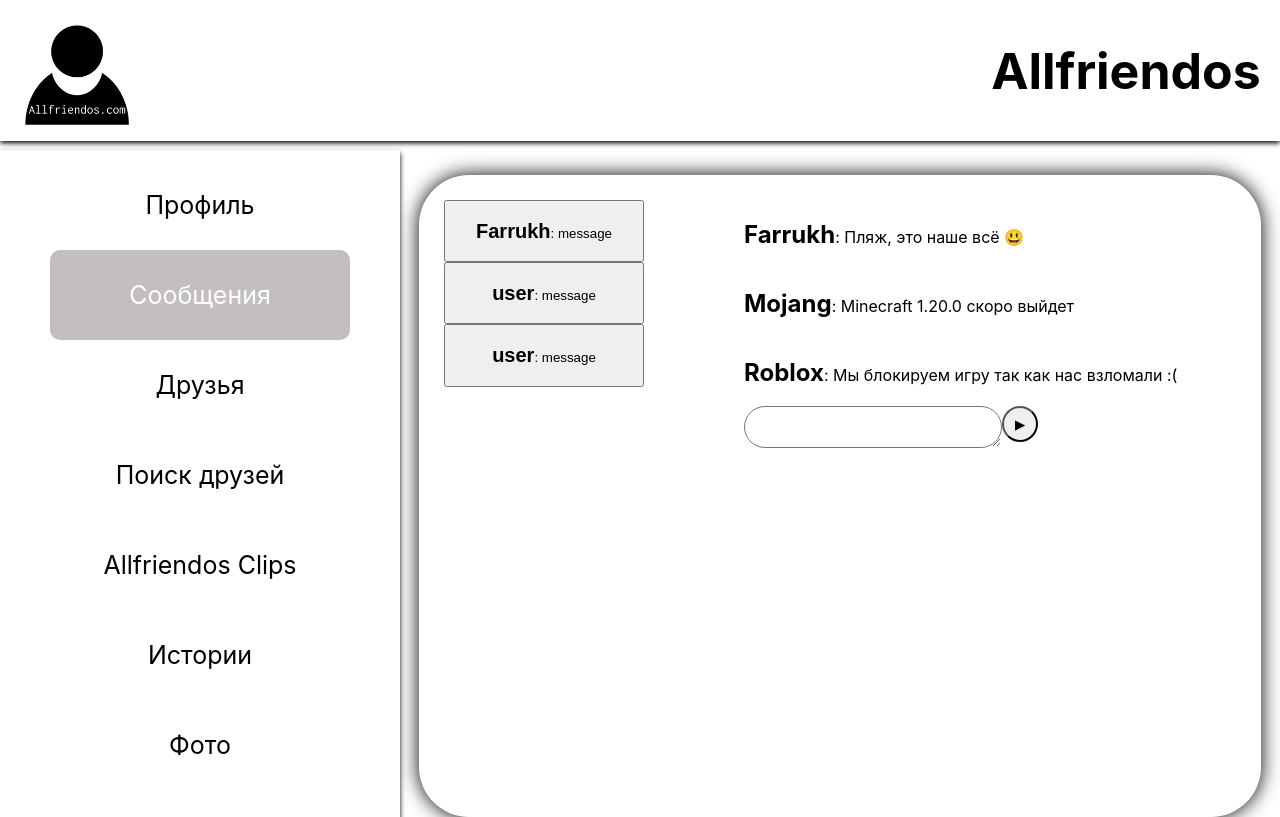
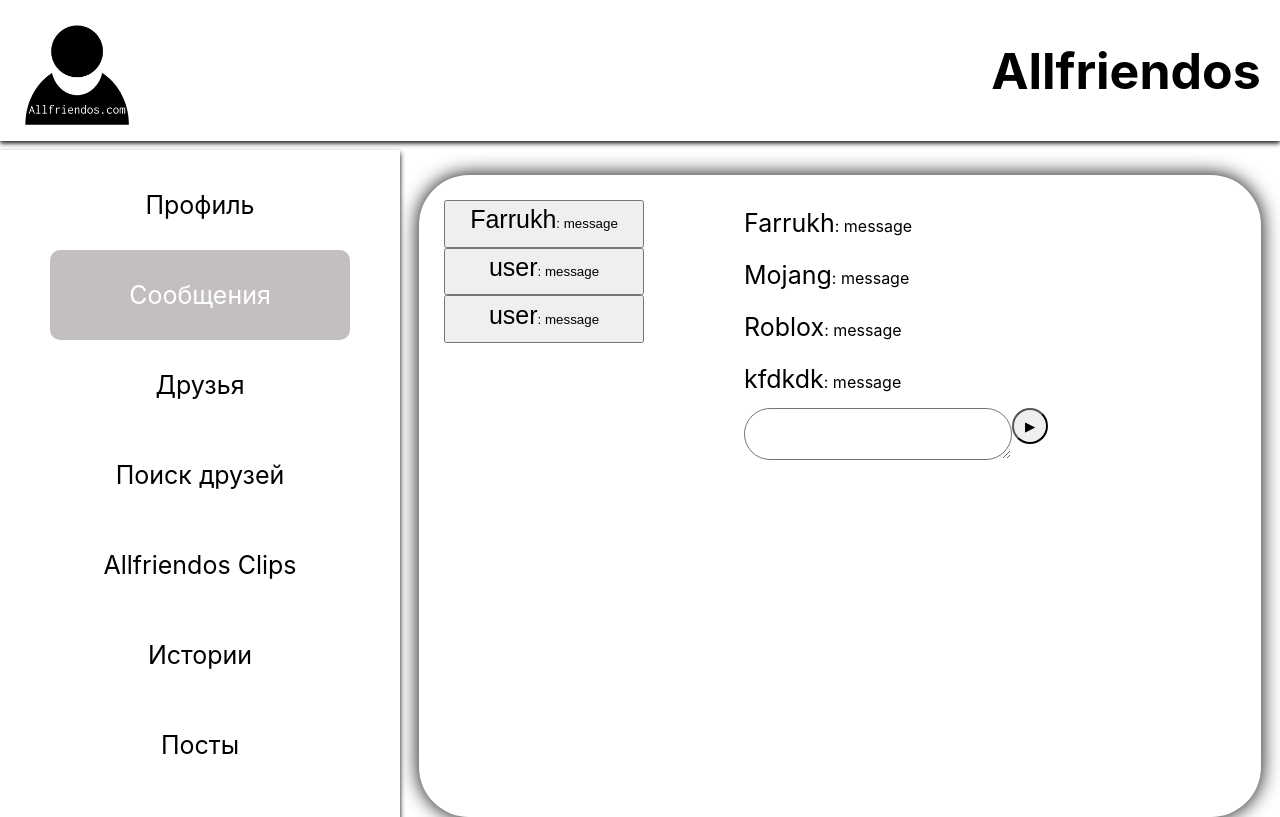
Before and after one commit to FarrukhGames/Alfriendos, a React (Create React App) app: page /messages in a window 1280 px wide. Built offline with nearby package versions, Linux system fonts and the light colour scheme.

Commit message:
Переместил messages в state и сделал функцию

```diff
--- a/src/App.css
+++ b/src/App.css
@@ -72,8 +72,10 @@ img {
 
 .send textarea {
     width: 50%;
-    border-radius: 100px;
-    padding: 5px;
+    border-radius: 30px;
+    padding: 10px;
+    resize: vertical;
+    max-height: 445px;
 }
 
 .send button {
--- a/src/App.jsx
+++ b/src/App.jsx
@@ -8,19 +8,12 @@ import Error from './components/Error';
 import {Route, Routes} from 'react-router-dom';
 
 const App = (props) => {
-  const numbers = [1, 2, 3, 4, 5];
-  // let numbers2 = [];
-  // numbers.forEach((number ,i) => {
-  //   // numbers2[i] = number + 1;
-  //   numbers2.push(number * 2)
-  // });
+  const numbers = [13, 14, 15, 16, 17];
   const numbers2 = numbers.map((number) => {
-    return number * 2;
+    return number * 10;
   });
-  numbers2.push(651);
-  numbers2.push(845);
-  const numbers3 = numbers2;
-  // console.log(numbers3, numbers2);
+  console.log(numbers2);
+  console.log(props.publications)
   return (
     <>
       <Header/>
@@ -28,7 +21,7 @@ const App = (props) => {
         <Navigation/>
         <Routes>
           <Route path="/messages" element={<Messages messages={props.messages}/>}/>
-          <Route path="/posts" element={<Posts publications={props.publications}/>}/>
+          <Route path="/posts" element={<Posts/>}/>
           <Route path="/profile" element={<Profile/>}/>
           <Route path="/*" element={<Error/>}/>
         </Routes>
--- a/src/components/Message.js
+++ b/src/components/Message.js
@@ -1,7 +1,10 @@
+import {Link} from "react-router-dom";
+
 const Message = (props) => {
     return (
         <div className="message-user">
-            <h1>{props.userName ? props.userName : "user"}</h1>
+            {/* <Link to={"/" + props.userName}>{props.userName ? props.userName : "user"}</Link> */}
+            <Link to={`/${props.userName}`}>{props.userName ? props.userName : "user"}</Link>
             <p>{props.message ? props.message : ": message"}</p>
         </div>
     );
--- a/src/components/Messages.js
+++ b/src/components/Messages.js
@@ -1,4 +1,5 @@
 import Message from './Message';
+import {messages} from '../data/state';
 const Messages = (props) => {
     return (
         <section className="message">
@@ -8,8 +9,8 @@ const Messages = (props) => {
                 <button><Message/></button>
             </div>
             <div className="messages">
-                {props.messages.map((element) => {
-                    return <Message userName={element.userName} message={element.message} key={element.id}/>
+                {messages.map((element) => {
+                    return <Message userName={element.userName} messages={element.messages} key={element.id}/>
                 })}
                 <div className="send">
                     <textarea></textarea>
--- a/src/components/Navigation.js
+++ b/src/components/Navigation.js
@@ -2,14 +2,14 @@ import {Link, NavLink} from 'react-router-dom';
 const Navigation = () => {
     return (
         <nav className="navigation">
-            <NavLink to="/Profile" className="Profil">Профиль</NavLink>
-            <NavLink to="/messages" className="Message">Сообщения</NavLink>
-            <a href="#" className="Friends">Друзья</a>
-            <a href="#" className="Find-friends">Поиск друзей</a>
-            <a href="#" className="Reels">Allfriendos Clips</a>
-            <a href="#" className="History">Истории</a>
-            <NavLink to="/Posts" className="Post">Фото</NavLink>
-            <a href="#" className="Favorites">Избранное</a>
+            <NavLink to="/profile">Профиль</NavLink>
+            <NavLink to="/messages">Сообщения</NavLink>
+            <a href="#">Друзья</a>
+            <a href="#">Поиск друзей</a>
+            <a href="#">Allfriendos Clips</a>
+            <a href="#">Истории</a>
+            <NavLink to="/posts">Посты</NavLink>
+            <a href="#">Избранное</a>
         </nav>
     );
 }
--- a/src/components/Posts.js
+++ b/src/components/Posts.js
@@ -1,11 +1,13 @@
 import Publication from './Publication';
+import {publications} from '../data/state';
 const Posts = (props) => {
+    console.log(props)
     return (
         <section className="posts">
             {/* <Publication userName={publications[0].userName} text={publications[0].text} img={publications[0].img}/>
             <Publication userName={publications[1].userName} text={publications[1].text} img={publications[1].img}/>
             <Publication userName={publications[2].userName} text={publications[2].text} img={publications[2].img}/> */}
-            {props.publications.map((element) => {
+            {publications.map((element) => {
                 return <Publication userName={element.userName} text={element.text} img={element.img} key={element.id}/>
             })}
         </section>
--- a/src/components/Profile.js
+++ b/src/components/Profile.js
@@ -1,6 +1,6 @@
 import Posts from './Posts';
 import ProfileInfo from './ProfileInfo';
-const profile = () => {
+const Profile = (props) => {
     return (
         <div className="profile">
             <ProfileInfo/>
@@ -9,4 +9,4 @@ const profile = () => {
     );
 }
 
-export default profile;
+export default Profile;
--- /dev/null
+++ b/src/data/state.js
@@ -0,0 +1,34 @@
+import image from '../images/plage.jpg';
+export const publications = [
+    {userName: "Farrukh", text: "Пляж, это наше всё 😃", img: image, id: 1},
+    {userName: "Leo Messi", text: "I WON THE WORLD CUP!!!" , img: image, id: 2},
+    {userName: "Elon Musk", text: "Я купил планету земля", img: image, id: 3}
+];
+export const messages = [
+  {userName: "Farrukh", message: ": Пляж, это наше всё 😃", id: 1},
+  {userName: "Mojang", message: ": Minecraft 1.20.0 скоро выйдет", id: 2},
+  {userName: "Roblox", message: ": Мы блокируем игру так как нас взломали :(", id: 3}
+];
+
+const addPost = (userName, text) => {
+    const newPost = {
+        userName: userName,
+        text: text,
+        img: image,
+        id: 4
+    }
+    publications.push(newPost);
+}
+
+addPost("lq^plsdzq", "okaqjsd qojsd ojzqisd zjq");
+
+const addMessage = (userName, text) => {
+    const newMessage = {
+        userName: userName,
+        text: text,
+        id: 4
+    }
+    messages.push(newMessage);
+}
+
+addMessage("kfdkdk", "jhi upiqsh fdqjuq hhuoç sqfjuih qijuhc uh");
--- a/src/index.js
+++ b/src/index.js
@@ -4,24 +4,11 @@ import './index.css';
 import App from './App';
 import reportWebVitals from './reportWebVitals';
 import {BrowserRouter}  from 'react-router-dom';
-import image from './images/plage.jpg';
-
-const messages = [
-  {userName: "Farrukh", message: ": Пляж, это наше всё 😃", id: 1},
-  {userName: "Mojang", message: ": Minecraft 1.20.0 скоро выйдет", id: 2},
-  {userName: "Roblox", message: ": Мы блокируем игру так как нас взломали :(", id: 3}
-];
-
-const publications = [
-    {userName: "Farrukh", text: "Пляж, это наше всё 😃", img: image, id: 1},
-    {userName: "Leo Messi", text: "I WON THE WORLD CUP!!!" , img: image, id: 2},
-    {userName: "Elon Musk", text: "Я купил планету земля", img: image, id: 3}
-];
 
 const root = ReactDOM.createRoot(document.getElementById('root'));
 root.render(
   <BrowserRouter>
-    <App messages={messages} publications={publications}/>
+    <App/>
   </BrowserRouter>
 );
 
```
